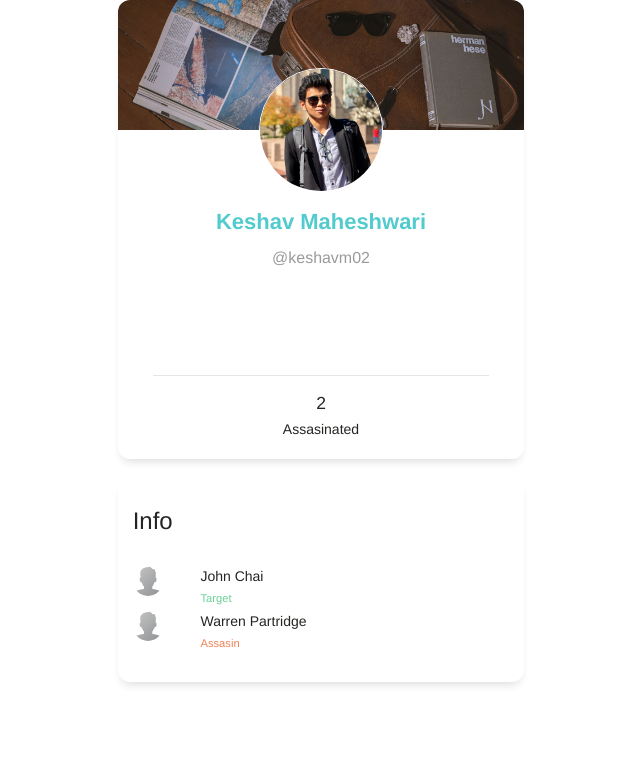
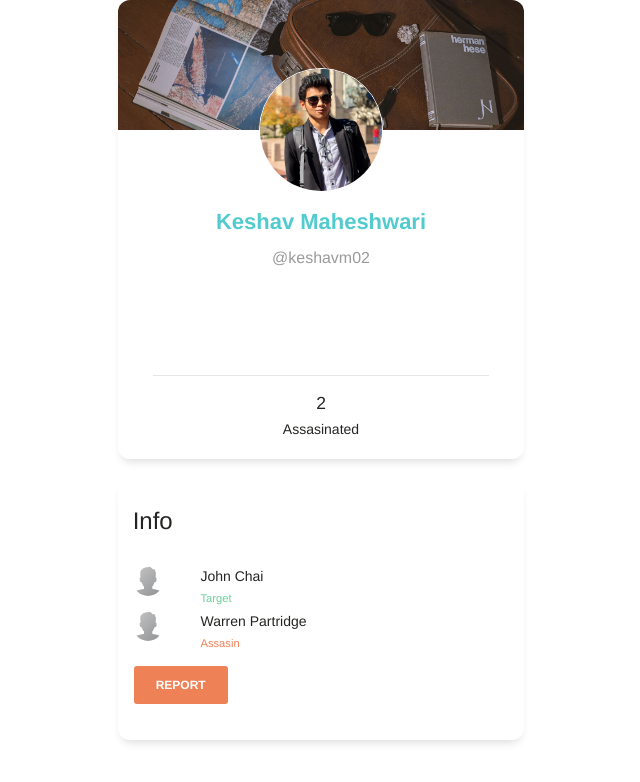
Before and after one commit to BUUPE/Ezio, a Next.js app: page /user in a window 1280 px wide. Shown: the top 782 px of the page, without its empty margins (319-959 px from the left). Built offline with nearby package versions, Linux system fonts and the light colour scheme.

Commit message:
report button

```diff
--- a/pages/user.js
+++ b/pages/user.js
@@ -110,6 +110,7 @@ class User extends React.Component {
 
                         </Col>
                       </Row>
+                      <Button color="danger">REPORT</Button>{''}
                     </li>
                   </ul>
                 </CardBody>
```
